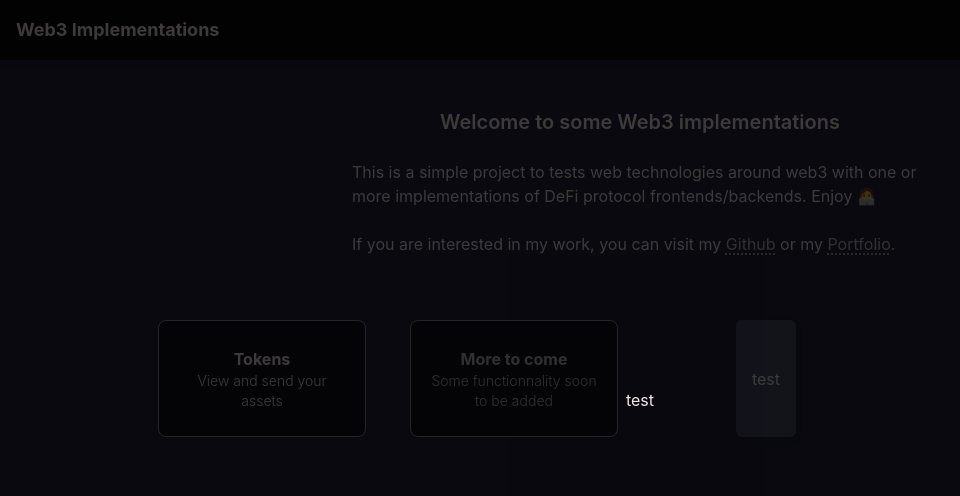
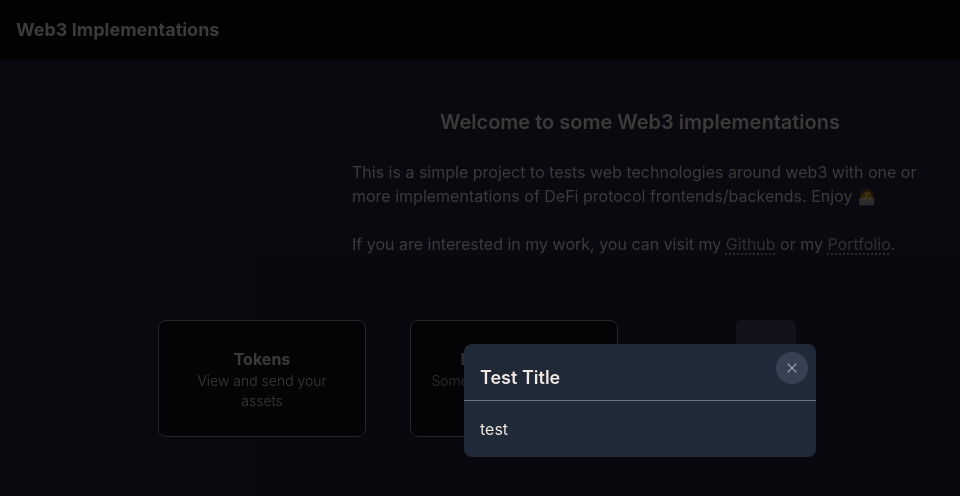
Before and after one commit to maxencerb/maxencerb-web3, a Next.js app: page / in a window 1280 px wide. Both pictures are taken after a click on the button "test". Shown: the top 496 px of the page, without its empty margins (0-960 px from the left). Built offline with nearby package versions, Linux system fonts and the light colour scheme; no server answers; what wagmi would draw is missing.

Commit message:
Added Dialog + trigger

```diff
--- /dev/null
+++ b/components/utils/dialog.tsx
@@ -0,0 +1,53 @@
+import React from 'react'
+import Card from './card'
+import PortalTrigger, { PortalTriggerProps } from './portal-trigger'
+import { RxCross2 } from 'react-icons/rx'
+
+type DialogProps = {
+    children: React.ReactNode,
+    onClose: () => void,
+    size?: "sm" | "md" | "lg" | "xl",
+    title?: string
+}
+
+export function Dialog({ children, onClose, size = "sm", title }: DialogProps) {
+
+    // Classnames to include in code export
+    const className="max-w-sm max-w-md max-w-lg max-w-xl"
+
+    return (
+        <div className={`p-4 w-screen max-w-${size} bg-opacity-100`}>
+            <div className='w-full bg-gray-800 rounded-lg overflow-hidden '>
+                <div className='w-full p-2 flex items-baseline justify-between border-b border-gray-500'>
+                    <div className='pl-2 font-semibold text-lg'>
+                        {title}
+                    </div>
+                    <button className='bg-gray-700 p-2 rounded-full text-gray-400 hover:bg-gray-600 transition' onClick={onClose}>
+                        <RxCross2/>
+                    </button>
+                </div>
+                <div className='p-4'>
+                    {children}
+                </div>
+            </div>
+        </div>
+    )
+}
+
+type DialogTriggerProps = PortalTriggerProps & Omit<Omit<DialogProps, "onClose">, "children">
+
+export function DialogTrigger(props: DialogTriggerProps) {
+
+    const { children, ...dialogProps } = props
+
+    return (
+        <PortalTrigger>
+            {children[0]}
+            {(onClose) => (
+                <Dialog onClose={onClose} {...dialogProps}>
+                    {children[1](onClose)}
+                </Dialog>
+            )}
+        </PortalTrigger>
+    )
+}
--- a/components/utils/portal-trigger.tsx
+++ b/components/utils/portal-trigger.tsx
@@ -1,11 +1,11 @@
 import { usePortal } from '@/hooks/portal'
 import React from 'react'
 
-type PortalComponent = (onClose: () => void) => React.ReactNode
+export type PortalComponent = (onClose: () => void) => React.ReactNode
 
-type TriggerComponent = (onPress: () => void) => React.ReactNode
+export type TriggerComponent = (onPress: () => void) => React.ReactNode
 
-type PortalTriggerProps = {
+export type PortalTriggerProps = {
     children: [TriggerComponent, PortalComponent]
 }
 
--- a/hooks/portal.tsx
+++ b/hooks/portal.tsx
@@ -63,13 +63,13 @@ export default function PortalProvider({ children }: PortalProviderPros) {
                             key="portal-inner-container"
                             className='w-full h-full flex items-center justify-center relative'
                             initial={{
-                                y:50
+                                y:20
                             }}
                             animate={{
                                 y:0
                             }}
                             exit={{
-                                y:50
+                                y:20
                             }}
                             transition={transitionProps}
                         >
--- a/pages/index.tsx
+++ b/pages/index.tsx
@@ -2,6 +2,7 @@ import AppBar from '@/components/appbar'
 import Welcome from '@/components/intro/welcome'
 import PageCard from '@/components/page-card'
 import { Button } from '@/components/utils/button'
+import { DialogTrigger } from '@/components/utils/dialog'
 import PortalTrigger from '@/components/utils/portal-trigger'
 import { usePortal } from '@/hooks/portal'
 
@@ -26,7 +27,9 @@ export default function Home() {
                         subtitle='Some functionnality soon to be added'
                         disabled
                     />
-                    <PortalTrigger>
+                    <DialogTrigger
+                        title="Test Title"
+                    >
                         {(onPress) => (
                             <Button
                                 onPress={onPress}
@@ -37,7 +40,7 @@ export default function Home() {
                         {(onClose) => (
                             <div>test</div>
                         )}
-                    </PortalTrigger>
+                    </DialogTrigger>
                 </div>
             </div>
 
```
